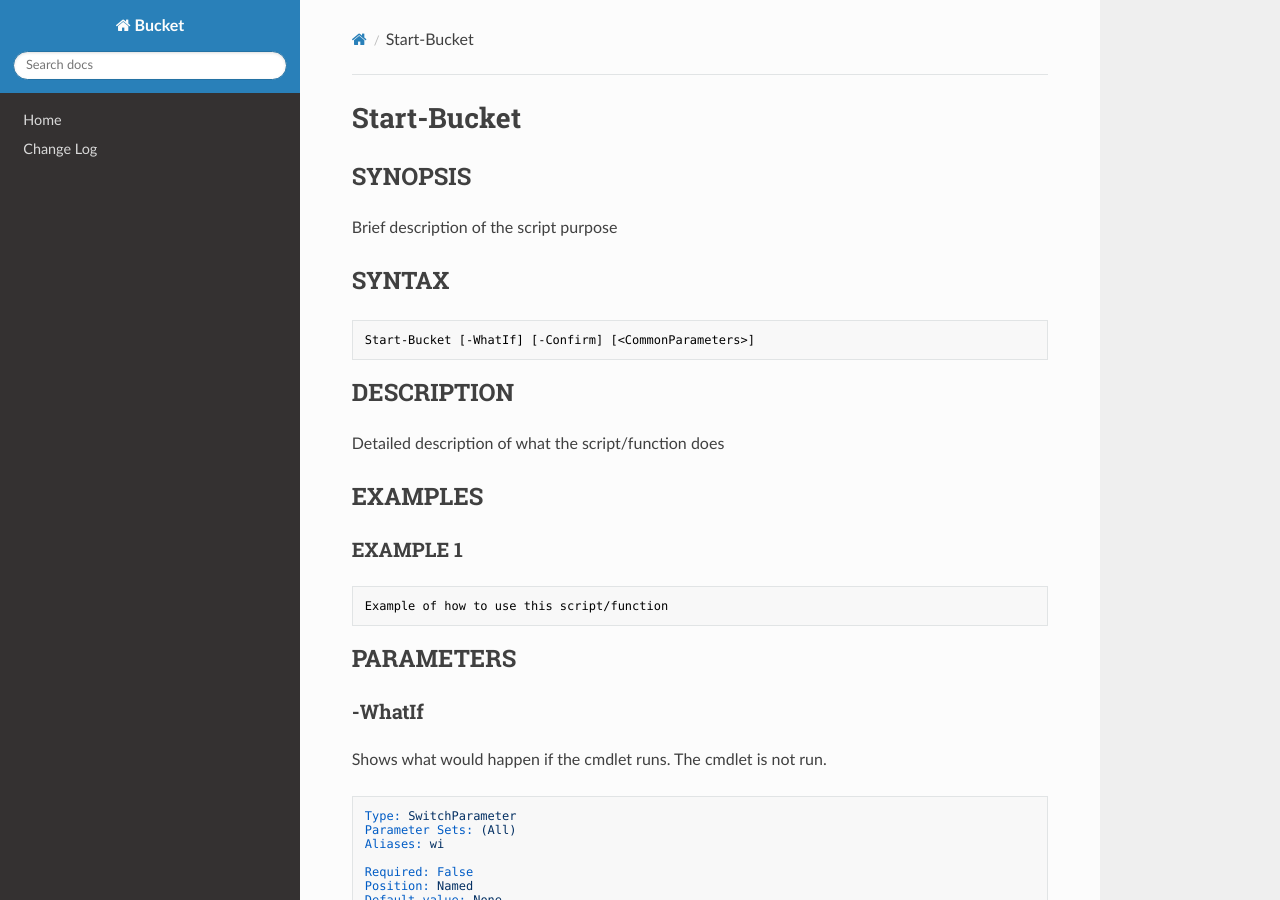
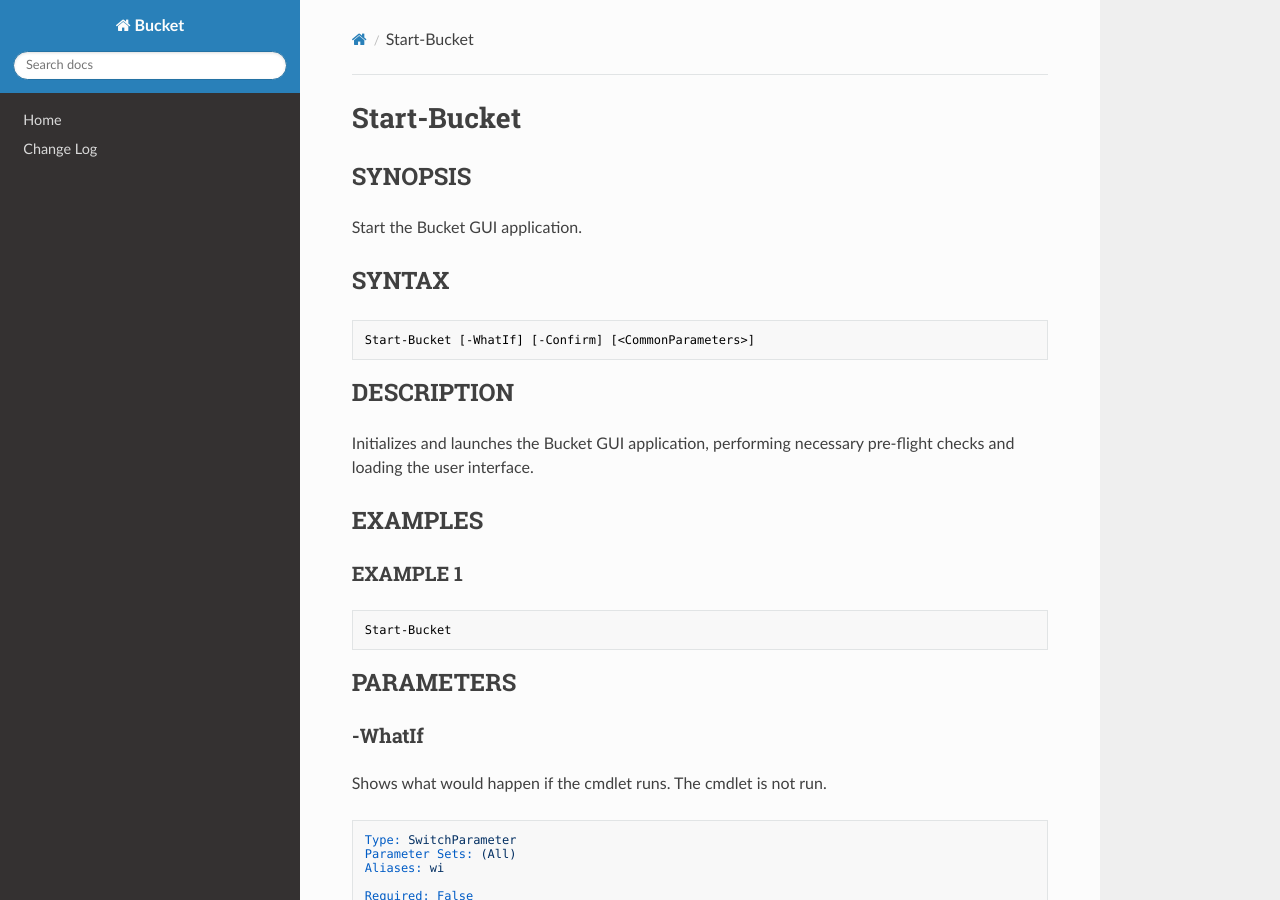
Before and after one commit to mchave3/Bucket, an MkDocs documentation site: the page built from docs/Start-Bucket.md, in a window 1280 px wide and 900 px high. Built offline with MkDocs 1.6.1, drawn with Linux system fonts in a browser that asks for light colours; nearby versions of some CDN libraries.

Commit message:
feat: Update documentation for Start-Bucket cmdlet and remove obsolete Get-BucketWIMInfo function

````diff
--- a/docs/Start-Bucket.md
+++ b/docs/Start-Bucket.md
@@ -9,7 +9,7 @@ schema: 2.0.0
 
 ## SYNOPSIS
 
-Brief description of the script purpose
+Start the Bucket GUI application.
 
 ## SYNTAX
 
@@ -19,14 +19,14 @@ Start-Bucket [-WhatIf] [-Confirm] [<CommonParameters>]
 
 ## DESCRIPTION
 
-Detailed description of what the script/function does
+Initializes and launches the Bucket GUI application, performing necessary pre-flight checks and loading the user interface.
 
 ## EXAMPLES
 
 ### EXAMPLE 1
 
 ```powershell
-Example of how to use this script/function
+Start-Bucket
 ```
 
 ## PARAMETERS
````
Also changed, not shown: docs/Bucket.md (+1 -1 lines), 1 other file.
